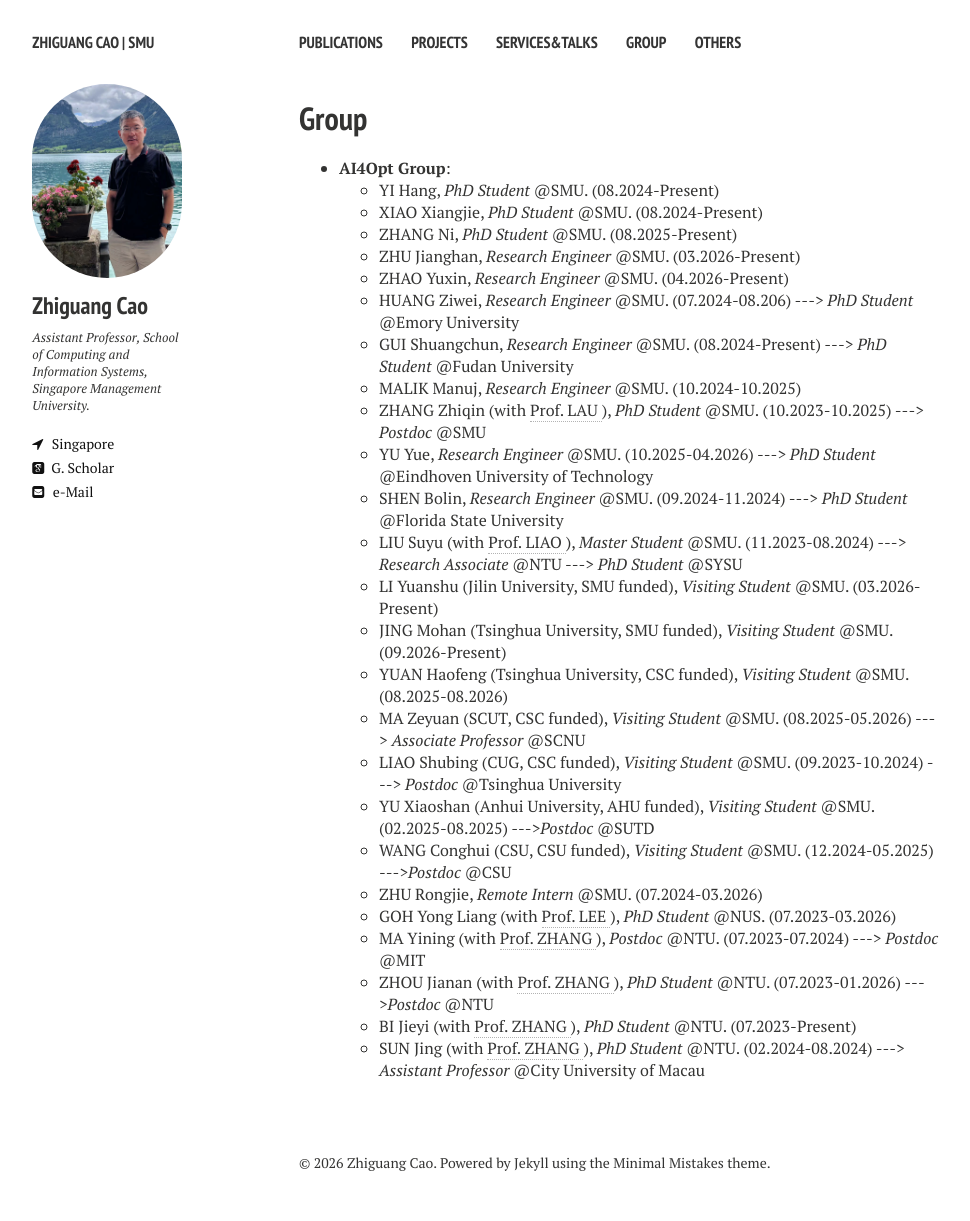
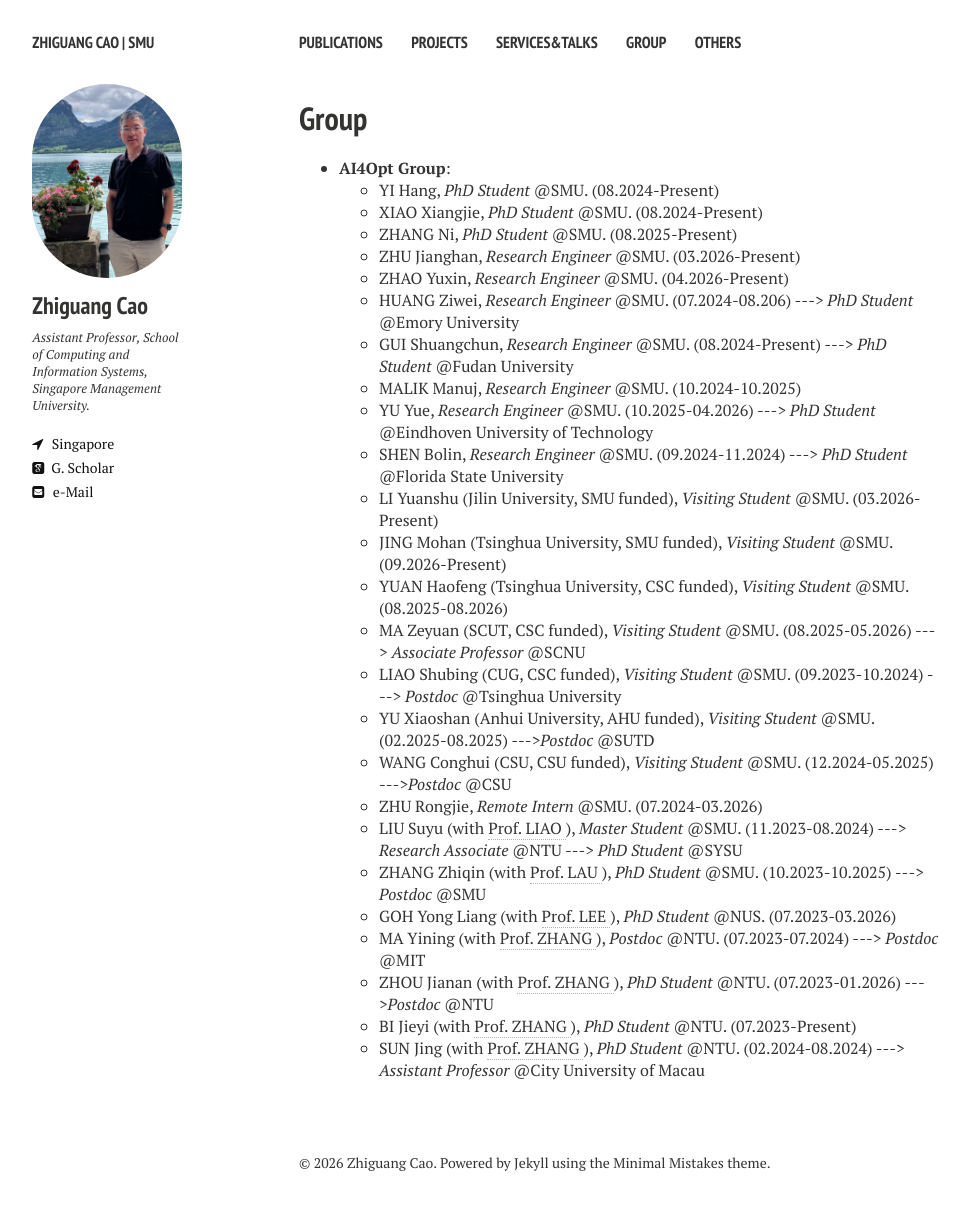
Before and after one commit to zhiguangcaosg/zhiguangcaosg.github.io, a Jekyll site: the page built from group.md, in a window 1280 px wide. Shown: the whole page, without its empty margins (21-991 px from the left). Built offline with Jekyll 4.4.1, drawn with Linux system fonts in a browser that asks for light colours; nearby versions of some CDN libraries.

Commit message:
Update group.md

```diff
--- a/group.md
+++ b/group.md
@@ -34,8 +34,7 @@ comments: false
 	<li> MALIK Manuj, <i>Research Engineer</i> @SMU. (10.2024-10.2025)
 	</li>
 
-    <li> ZHANG Zhiqin (with <a href="http://www.mysmu.edu/faculty/hclau/" target="_blank"> Prof. LAU </a>), <i>PhD Student</i> @SMU. (10.2023-10.2025) ---> <i>Postdoc</i> @SMU
-	</li>
+
 
 	<li> YU Yue, <i>Research Engineer</i> @SMU. (10.2025-04.2026) --->  <i>PhD Student</i> @Eindhoven University of Technology
 	</li>
@@ -43,8 +42,7 @@ comments: false
 	<li> SHEN Bolin, <i>Research Engineer</i> @SMU. (09.2024-11.2024) --->  <i>PhD Student</i> @Florida State University
 	</li>
 
-	<li> LIU Suyu (with <a href="https://liziliao.github.io/" target="_blank"> Prof. LIAO </a>), <i>Master Student</i> @SMU. (11.2023-08.2024) ---> <i>Research Associate</i> @NTU ---> <i>PhD Student</i> @SYSU
-	</li>
+
 
     <li> LI Yuanshu (Jilin University, SMU funded), <i>Visiting Student</i> @SMU. (03.2026-Present)
 	</li>
@@ -66,6 +64,10 @@ comments: false
 
 	<li> ZHU Rongjie, <i>Remote Intern</i> @SMU. (07.2024-03.2026)
 	</li>
+	<li> LIU Suyu (with <a href="https://liziliao.github.io/" target="_blank"> Prof. LIAO </a>), <i>Master Student</i> @SMU. (11.2023-08.2024) ---> <i>Research Associate</i> @NTU ---> <i>PhD Student</i> @SYSU
+	</li>
+	<li> ZHANG Zhiqin (with <a href="http://www.mysmu.edu/faculty/hclau/" target="_blank"> Prof. LAU </a>), <i>PhD Student</i> @SMU. (10.2023-10.2025) ---> <i>Postdoc</i> @SMU
+	</li>
     <li> GOH Yong Liang (with <a href="https://www.comp.nus.edu.sg/~leews/" target="_blank"> Prof. LEE </a>), <i>PhD Student</i> @NUS. (07.2023-03.2026)
 	</li>
 	<li> MA Yining (with <a href="https://personal.ntu.edu.sg/zhangj/" target="_blank"> Prof. ZHANG </a>), <i>Postdoc</i> @NTU. (07.2023-07.2024) ---> <i>Postdoc</i> @MIT
```
